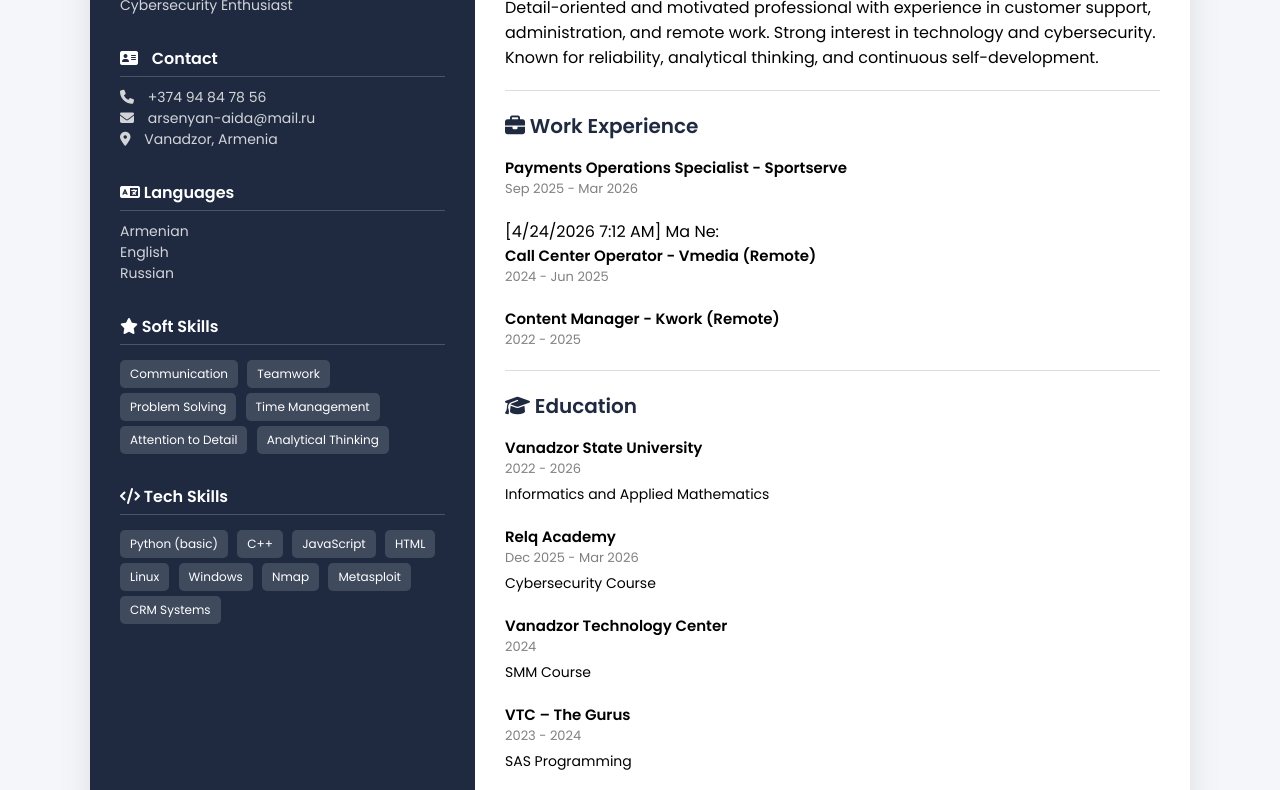
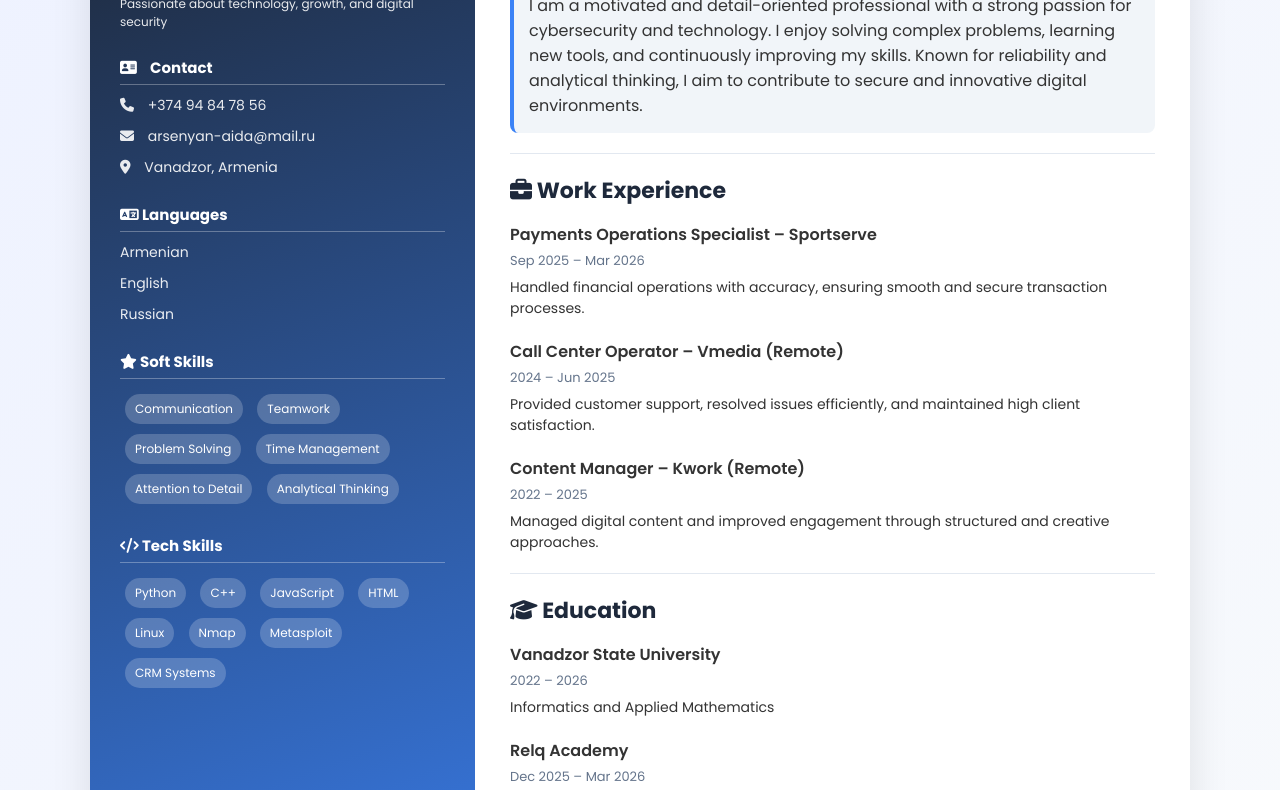
Before and after one commit to mane-desighn/aida-arsenyan, a plain HTML site: page index.html in a window 1280 px wide. Shown: the part 145-935 px from the top of the page. Drawn offline with Linux system fonts and the light colour scheme.

Commit message:
Update index.html

```diff
--- a/index.html
+++ b/index.html
@@ -1,17 +1,15 @@
-[4/24/2026 7:12 AM] Ma Ne: <!DOCTYPE html>
+<!DOCTYPE html>
 <html lang="en">
 <head>
 <meta charset="UTF-8">
 <meta name="viewport" content="width=device-width, initial-scale=1.0">
-<title>Aida Arsenyan CV</title>
+<title>Aida Arsenyan | Portfolio</title>
 
-<!-- Google Font -->
-<link href="https://fonts.googleapis.com/css2?family=Poppins:wght@300;400;600&display=swap" rel="stylesheet">
-
-<!-- Icons -->
+<link href="https://fonts.googleapis.com/css2?family=Poppins:wght@300;400;600;700&display=swap" rel="stylesheet">
 <link rel="stylesheet" href="https://cdnjs.cloudflare.com/ajax/libs/font-awesome/6.5.0/css/all.min.css">
 
 <style>
+
 * {
     margin: 0;
     padding: 0;
@@ -20,43 +18,48 @@
 
 body {
     font-family: 'Poppins', sans-serif;
-    background: #f4f6f9;
+    background: linear-gradient(135deg, #eef2ff, #f8fafc);
+    color: #333;
 }
 
+/* CONTAINER */
 .container {
     display: flex;
     max-width: 1100px;
     margin: 40px auto;
-    background: white;
-    box-shadow: 0 10px 30px rgba(0,0,0,0.1);
+    background: #fff;
+    border-radius: 12px;
+    overflow: hidden;
+    box-shadow: 0 15px 40px rgba(0,0,0,0.1);
 }
 
-/* LEFT SIDE */
+/* SIDEBAR */
 .sidebar {
     width: 35%;
-    background: #1f2a40;
+    background: linear-gradient(160deg, #1e293b, #3b82f6);
     color: white;
     padding: 30px;
 }
 
 .sidebar h1 {
-    font-size: 24px;
-    margin-bottom: 10px;
+    font-size: 26px;
+    font-weight: 700;
 }
 
 .sidebar p {
     font-size: 14px;
-    opacity: 0.8;
+    opacity: 0.9;
+    margin-bottom: 10px;
 }
 
 .section {
-    margin-top: 30px;
+    margin-top: 25px;
 }
 
 .section h3 {
-    font-size: 16px;
+    font-size: 15px;
     margin-bottom: 10px;
-    border-bottom: 1px solid rgba(255,255,255,0.2);
+    border-bottom: 1px solid rgba(255,255,255,0.3);
     padding-bottom: 5px;
 }
 
@@ -66,50 +69,64 @@ body {
 
 .skills span {
     display: inline-block;
-    background: rgba(255,255,255,0.15);
-    padding: 5px 10px;
-    margin: 5px 5px 0 0;
-    border-radius: 5px;
+    background: rgba(255,255,255,0.2);
+    padding: 6px 10px;
+    margin: 5px;
+    border-radius: 20px;
     font-size: 12px;
 }
 
-/* RIGHT SIDE */
+/* MAIN */
 .main {
     width: 65%;
-    padding: 30px;
+    padding: 35px;
 }
 
 .main h2 {
-    font-size: 20px;
+    font-size: 22px;
     margin-bottom: 15px;
-    color: #1f2a40;
+    color: #1e293b;
 }
 
 .item {
     margin-bottom: 20px;
+    transition: 0.3s;
+}
+
+.item:hover {
+    transform: translateX(5px);
 }
 
 .item h4 {
-    font-size: 15px;
+    font-size: 16px;
     font-weight: 600;
 }
 
 .item span {
     font-size: 13px;
-    color: gray;
+    color: #64748b;
 }
 
 .item p {
     font-size: 14px;
     margin-top: 5px;
+    line-height: 1.5;
 }
 
-/* Divider */
 .divider {
     height: 1px;
-    background: #ddd;
+    background: #e2e8f0;
     margin: 20px 0;
 }
+
+/* ABOUT BOX */
+.about-box {
+    background: #f1f5f9;
+    padding: 15px;
+    border-left: 4px solid #3b82f6;
+    border-radius: 8px;
+}
+
 </style>
 </head>
 
@@ -122,6 +139,7 @@ body {
 
         <h1>Aida Arsenyan</h1>
         <p>Cybersecurity Enthusiast</p>
+        <p style="font-size:12px;">Passionate about technology, growth, and digital security</p>
 
         <div class="section contact">
             <h3><i class="fa-solid fa-address-card"></i> Contact</h3>
@@ -152,12 +170,11 @@ body {
         <div class="section">
             <h3><i class="fa-solid fa-code"></i> Tech Skills</h3>
             <div class="skills">
-                <span>Python (basic)</span>
+                <span>Python</span>
                 <span>C++</span>
                 <span>JavaScript</span>
                 <span>HTML</span>
                 <span>Linux</span>
-                <span>Windows</span>
                 <span>Nmap</span>
                 <span>Metasploit</span>
                 <span>CRM Systems</span>
@@ -170,28 +187,33 @@ body {
     <div class="main">
 
         <h2><i class="fa-solid fa-user"></i> About Me</h2>
-        <p>
-            Detail-oriented and motivated professional with experience in customer support,
-            administration, and remote work. Strong interest in technology and cybersecurity.
-            Known for reliability, analytical thinking, and continuous self-development.
-        </p>
+        <div class="about-box">
+            I am a motivated and detail-oriented professional with a strong passion for
+            cybersecurity and technology. I enjoy solving complex problems, learning new
+            tools, and continuously improving my skills. Known for reliability and
+            analytical thinking, I aim to contribute to secure and innovative digital environments.
+        </div>
 
         <div class="divider"></div>
 
         <h2><i class="fa-solid fa-briefcase"></i> Work Experience</h2>
 
         <div class="item">
-            <h4>Payments Operations Specialist - Sportserve</h4>
-            <span>Sep 2025 - Mar 2026</span>
-        </div>
-[4/24/2026 7:12 AM] Ma Ne: <div class="item">
-            <h4>Call Center Operator - Vmedia (Remote)</h4>
-            <span>2024 - Jun 2025</span>
+            <h4>Payments Operations Specialist – Sportserve</h4>
+            <span>Sep 2025 – Mar 2026</span>
+            <p>Handled financial operations with accuracy, ensuring smooth and secure transaction processes.</p>
         </div>
 
         <div class="item">
-            <h4>Content Manager - Kwork (Remote)</h4>
-            <span>2022 - 2025</span>
+            <h4>Call Center Operator – Vmedia (Remote)</h4>
+            <span>2024 – Jun 2025</span>
+            <p>Provided customer support, resolved issues efficiently, and maintained high client satisfaction.</p>
+        </div>
+
+        <div class="item">
+            <h4>Content Manager – Kwork (Remote)</h4>
+            <span>2022 – 2025</span>
+            <p>Managed digital content and improved engagement through structured and creative approaches.</p>
         </div>
 
         <div class="divider"></div>
@@ -200,13 +222,13 @@ body {
 
         <div class="item">
             <h4>Vanadzor State University</h4>
-            <span>2022 - 2026</span>
+            <span>2022 – 2026</span>
             <p>Informatics and Applied Mathematics</p>
         </div>
 
         <div class="item">
             <h4>Relq Academy</h4>
-            <span>Dec 2025 - Mar 2026</span>
+            <span>Dec 2025 – Mar 2026</span>
             <p>Cybersecurity Course</p>
         </div>
 
@@ -218,7 +240,7 @@ body {
 
         <div class="item">
             <h4>VTC – The Gurus</h4>
-            <span>2023 - 2024</span>
+            <span>2023 – 2024</span>
             <p>SAS Programming</p>
         </div>
 
```
